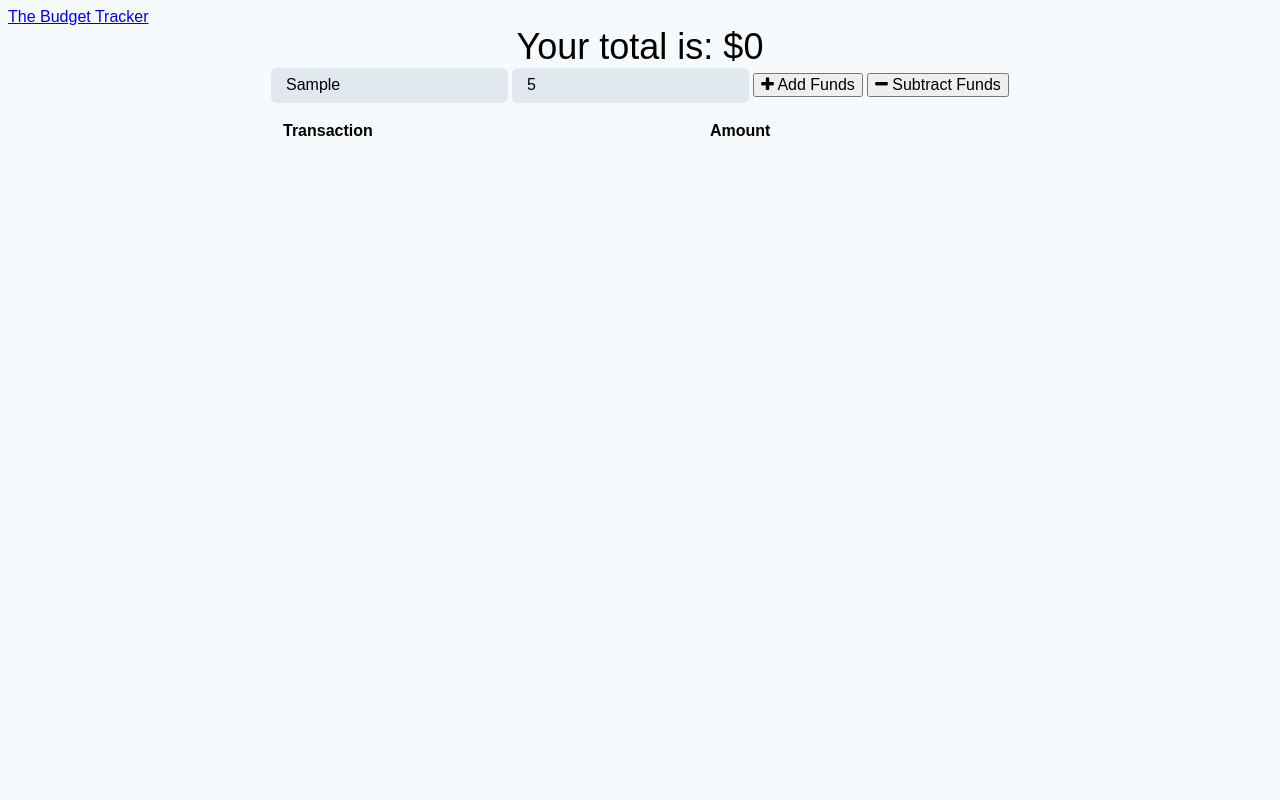
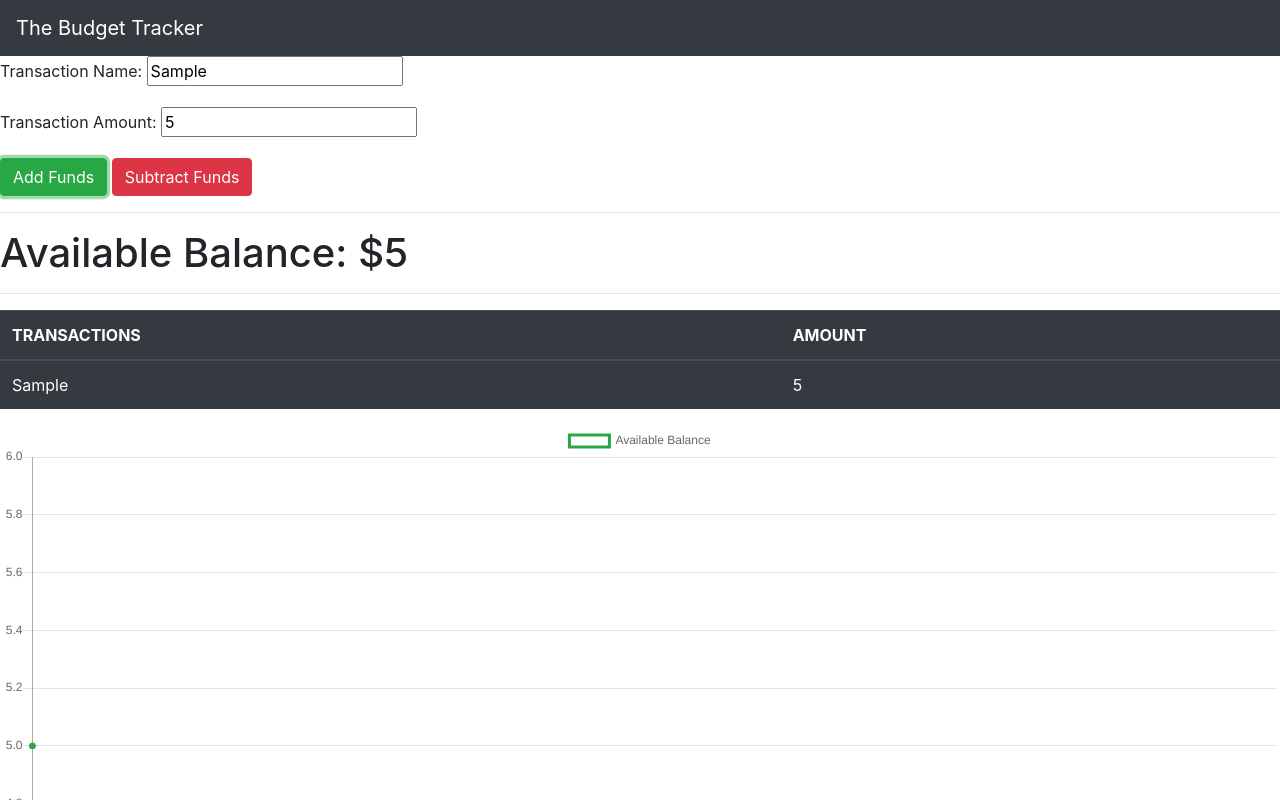
Before and after one commit to rquinn1017/budgetTracker, a website: page public/index.html in a window 1280 px wide. Both pictures are taken after typing "Sample", "5" into the empty fields and a click on the button "Add Funds". Shown: the top 800 px of the page. Drawn offline with nearby package versions, Linux system fonts and the light colour scheme; files that its build step writes are made by us from their sources; no server answers.

Commit message:
added manifest doc and updated index.js

```diff
--- a/public/assets/js/index.js
+++ b/public/assets/js/index.js
@@ -2,13 +2,10 @@ let transactions = [];
 let myChart;
 
 fetch("/api/transaction")
-  .then(response => {
-    return response.json();
-  })
+  .then(response => response.json())
   .then(data => {
     // save db data on global variable
     transactions = data;
-
     populateTotal();
     populateTable();
     populateChart();
@@ -16,21 +13,21 @@ fetch("/api/transaction")
 
 function populateTotal() {
   // reduce transaction amounts to a single total value
-  let total = transactions.reduce((total, t) => {
+  const total = transactions.reduce((total, t) => {
     return total + parseInt(t.value);
   }, 0);
 
-  let totalEl = document.querySelector("#total");
+  const totalEl = document.querySelector("#total");
   totalEl.textContent = total;
 }
 
 function populateTable() {
-  let tbody = document.querySelector("#tbody");
+  const tbody = document.querySelector("#tbody");
   tbody.innerHTML = "";
 
   transactions.forEach(transaction => {
     // create and populate a table row
-    let tr = document.createElement("tr");
+    const tr = document.createElement("tr");
     tr.innerHTML = `
       <td>${transaction.name}</td>
       <td>${transaction.value}</td>
@@ -42,17 +39,17 @@ function populateTable() {
 
 function populateChart() {
   // copy array and reverse it
-  let reversed = transactions.slice().reverse();
+  const reversed = transactions.slice().reverse();
   let sum = 0;
 
   // create date labels for chart
-  let labels = reversed.map(t => {
-    let date = new Date(t.date);
+  const labels = reversed.map(t => {
+    const date = new Date(t.date);
     return `${date.getMonth() + 1}/${date.getDate()}/${date.getFullYear()}`;
   });
 
   // create incremental values for chart
-  let data = reversed.map(t => {
+  const data = reversed.map(t => {
     sum += parseInt(t.value);
     return sum;
   });
@@ -62,38 +59,41 @@ function populateChart() {
     myChart.destroy();
   }
 
-  let ctx = document.getElementById("myChart").getContext("2d");
+  const ctx = document.getElementById("my-chart").getContext("2d");
 
   myChart = new Chart(ctx, {
-    type: 'line',
+    type: "line",
     data: {
       labels,
-        datasets: [{
-            label: "Total Over Time",
+      datasets: [
+        {
+          label: "Available Balance",
           fill: true,
-            backgroundColor: "#6666ff",
+          backgroundColor: 'transparent',
+          borderColor: '#29a745',
+          pointBackgroundColor: '#29a745',
           data
-        }]
+        }
+      ]
     }
   });
 }
 
 function sendTransaction(isAdding) {
-  let nameEl = document.querySelector("#t-name");
-  let amountEl = document.querySelector("#t-amount");
-  let errorEl = document.querySelector(".form .error");
+  const nameEl = document.querySelector("#t-name");
+  const amountEl = document.querySelector("#t-amount");
+  const errorEl = document.querySelector("form .error");
 
   // validate form
   if (nameEl.value === "" || amountEl.value === "") {
     errorEl.textContent = "Missing Information";
     return;
-  }
-  else {
+  } else {
     errorEl.textContent = "";
   }
 
   // create record
-  let transaction = {
+  const transaction = {
     name: nameEl.value,
     value: amountEl.value,
     date: new Date().toISOString()
@@ -121,14 +121,11 @@ function sendTransaction(isAdding) {
       "Content-Type": "application/json"
     }
   })
-  .then(response => {
-    return response.json();
-  })
+    .then(response => response.json())
     .then(data => {
       if (data.errors) {
         errorEl.textContent = "Missing Information";
-    }
-    else {
+      } else {
         // clear form
         nameEl.value = "";
         amountEl.value = "";
@@ -144,10 +141,17 @@ function sendTransaction(isAdding) {
     });
 }
 
-document.querySelector("#add-btn").onclick = function() {
+document.querySelector("#add-btn").addEventListener("click", function(event) {
+  event.preventDefault();
   sendTransaction(true);
-};
+});
 
-document.querySelector("#sub-btn").onclick = function() {
+document.querySelector("#sub-btn").addEventListener("click", function(event) {
+  event.preventDefault();
   sendTransaction(false);
-};
+});
+
+document.querySelector("#del-btn").addEventListener("click", function(event) {
+  event.preventDefault();
+  deletePending();
+});
--- a/public/index.html
+++ b/public/index.html
@@ -1,50 +1,72 @@
 <!DOCTYPE html>
 <html lang="en">
+
 <head>
-  <meta charset="UTF-8">
-  <meta name="viewport" content="width=device-width, initial-scale=1.0">
-  <meta http-equiv="X-UA-Compatible" content="ie=edge">
-  <meta name="theme-color" content="#317EFB">
-  <link rel="shortcut icon" href="icons/icon-192x192.png" type="image/x-icon">
-
-  <link rel="stylesheet" href="https://stackpath.bootstrapcdn.com/font-awesome/4.7.0/css/font-awesome.min.css">
-  <link rel="stylesheet" href="styles.css">
-
+    <meta charset="UTF-8" />
+    <meta name="viewport" content="width=device-width, initial-scale=1.0" />
+    <meta http-equiv="X-UA-Compatible" content="ie=edge" />
+    <meta name="theme-color" content="#317EFB" />
+    <link rel="stylesheet" href="https://stackpath.bootstrapcdn.com/bootstrap/4.3.1/css/bootstrap.min.css"
+        integrity="sha384-ggOyR0iXCbMQv3Xipma34MD+dH/1fQ784/j6cY/iJTQUOhcWr7x9JvoRxT2MZw1T" crossorigin="anonymous">
+    <link rel="stylesheet" href="https://stackpath.bootstrapcdn.com/font-awesome/4.7.0/css/font-awesome.min.css" />
+    <link rel="stylesheet" href="/assets/css/style.css" />
+    <link rel="manifest" href="manifest.webmanifest">
     <title>Budget Tracker</title>
 </head>
+
 <body>
     <nav class="navbar navbar-dark bg-dark">
         <a class="navbar-brand" id="app-name" href="#">The Budget Tracker</a>
     </nav>
     <div class="wrapper">
+
+        <form>
+            <div class="form-group">
+                <label for="t-name">Transaction Name:</label>
+                <input type="text" id="t-name" placeholder="Name" />
+            </div>
+            <div class="form-group">
+                <label for="t-amount">Transaction Amount:</label>
+                <input type="number" min="0" id="t-amount" placeholder="Amount" />
+            </div>
+            <div class="transaction-buttons">
+                <button id="add-btn" class="btn btn-success">Add Funds</button>
+                <button id="sub-btn" class="btn btn-danger">Subtract Funds</button>
+            </div>
+            <p role="alert" class="error"></p>
+        </form>
+
+        <hr>
         <div class="total">
-      <div class="total">Your total is: $<span id="total">0</span></div>
+            <h1 class="jumbotron-heading">Available Balance: $<span id="total">0</span></h1>
         </div>
-
-    <div class="form">
-      <input type="text" id="t-name" placeholder="Name of transaction" />
-      <input type="number" min="0" id="t-amount" placeholder="Transaction amount" />
-      <button id="add-btn"><i class="fa fa-plus buttons"></i> Add Funds</button>
-      <button id="sub-btn"><i class="fa fa-minus"></i> Subtract Funds</button>
-      <p class="error"></p>
-    </div>
+        <hr>
 
         <div class="transactions">
-      <table>
+            <table class="table table-hover table-dark">
                 <thead>
-          <th>Transaction</th>
-          <th>Amount</th>
+                    <th>TRANSACTIONS</th>
+                    <th>AMOUNT</th>
                 </thead>
-        <tbody id="tbody">
-
-        </tbody>
+                <tbody id="tbody"></tbody>
             </table>
         </div>
 
-    <canvas id="myChart"></canvas>
+        <canvas id="my-chart"></canvas>
     </div>
 
     <script src="https://cdn.jsdelivr.net/npm/chart.js@2.8.0"></script>
-  <script src="index.js"></script>
+    <script src="/assets/js/db.js"></script>
+    <script src="/assets/js/index.js"></script>
+    <script>
+        if ("serviceWorker" in navigator) {
+            window.addEventListener("load", () => {
+                navigator.serviceWorker.register("service-worker.js").then(reg => {
+                    console.log("We found your service worker file!", reg);
+                });
+            });
+        }
+    </script>
 </body>
+
 </html>
```
Also changed, not shown: public/icons/icon-192x192.png (deleted), public/icons/icon-512x512.png (deleted), public/manifest.webmanifest (added). Lines whose indentation alone changed are shown as unchanged.
